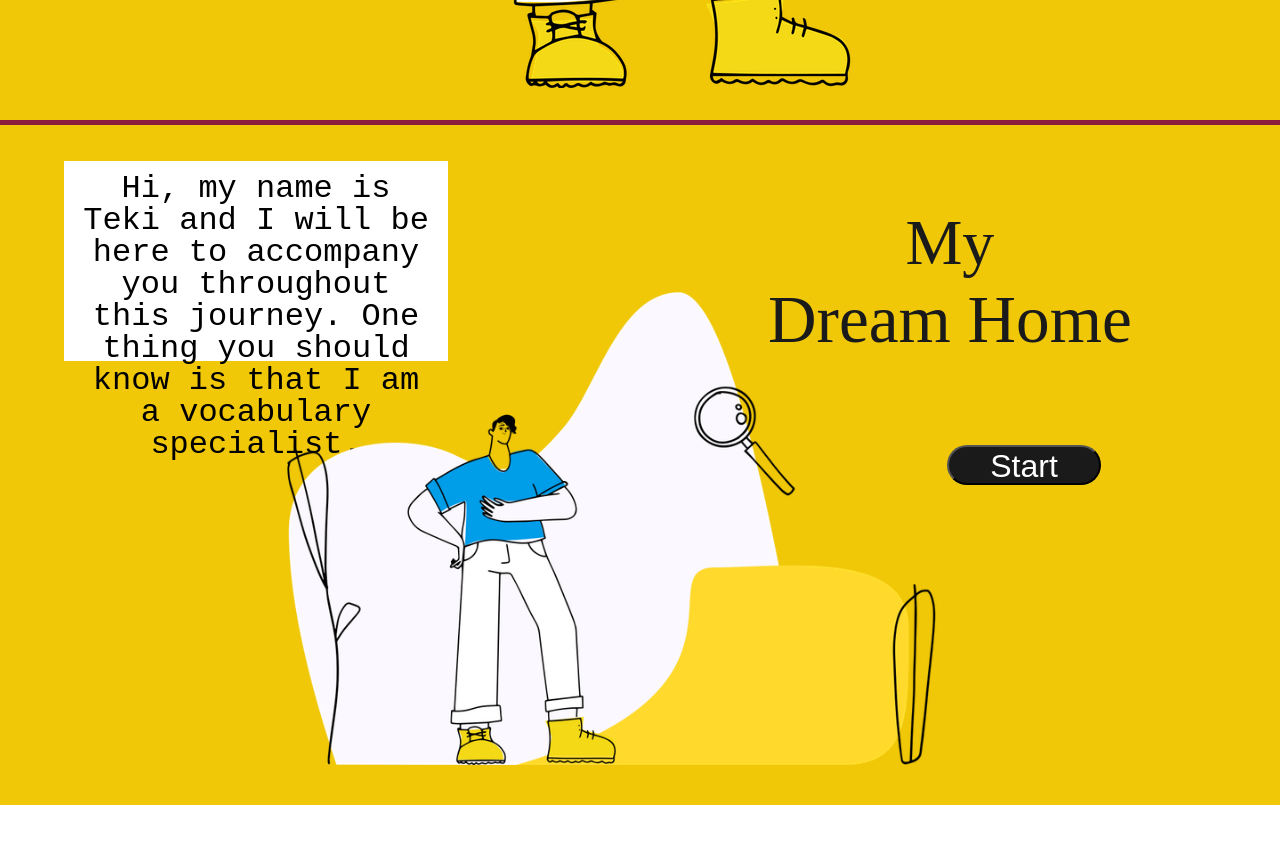
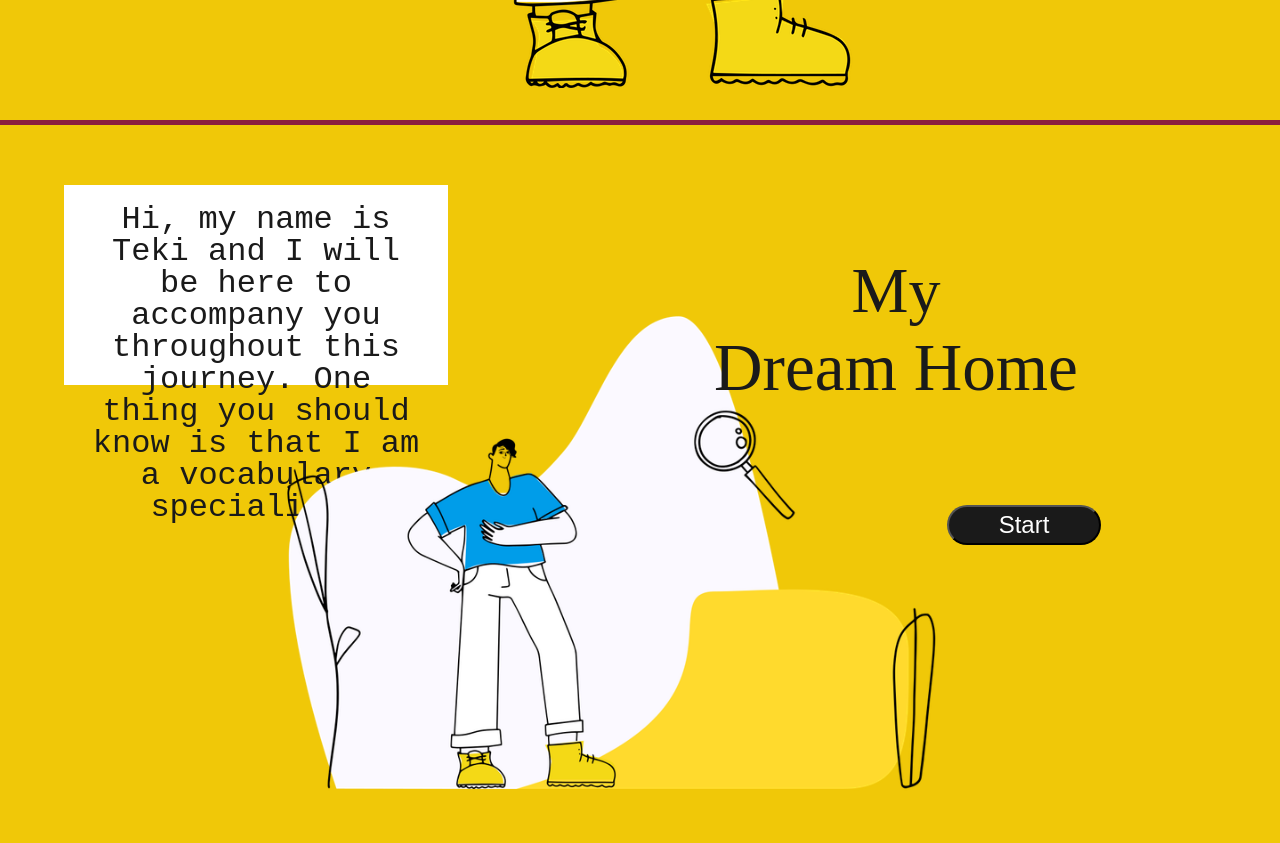
Before and after one commit to Dream-Home-PEABOT/DreamHome_FEE, a React (Create React App) app: page / in a window 1280 px wide. Shown: the part 800-1643 px from the top of the page. Before the commit the page ends 1605 px from the top, so only its background shows below. Built offline with nearby package versions, Linux system fonts and the light colour scheme; no server answers; a web font is replaced by a local one.

Commit message:
Adjust title position in grid

```diff
--- a/src/components/Journey/Journey.css
+++ b/src/components/Journey/Journey.css
@@ -1,6 +1,6 @@
 .journey-section{
   background-color: #F0C808;
-  height: 85vh;
+  height: 100vh;
   border-top: 5px solid #8B1E3F;
 }
 
@@ -30,21 +30,25 @@
   font-size: 2em;
   text-align: center;
   justify-self: center;
-  margin: 3%;
+  margin: 5%;
+  color: #1A1A1A;
 }
 
 .box-title{
-grid-area: 1/ 4/ 3 / 6;
+grid-area: 1/ 3/ 3 / 6;
 display: flex;
 align-items: flex-end;
+justify-content: center;
 }
 
 .title{
   font-size: 4em;
+  color: #1A1A1A;
 }
 
 .title-2{
   font-size: 4.2em;
+  color: #1A1A1A;
 }
 
 .btn-container{
@@ -58,7 +62,7 @@ align-items: flex-end;
   background-color: #1A1A1A;
   border-radius: 2em;
   color: #ffffff;
-  font-size: 2em;
+  font-size: 1.5em;
   height: 5vh;
     width: 12vw;
 
```
